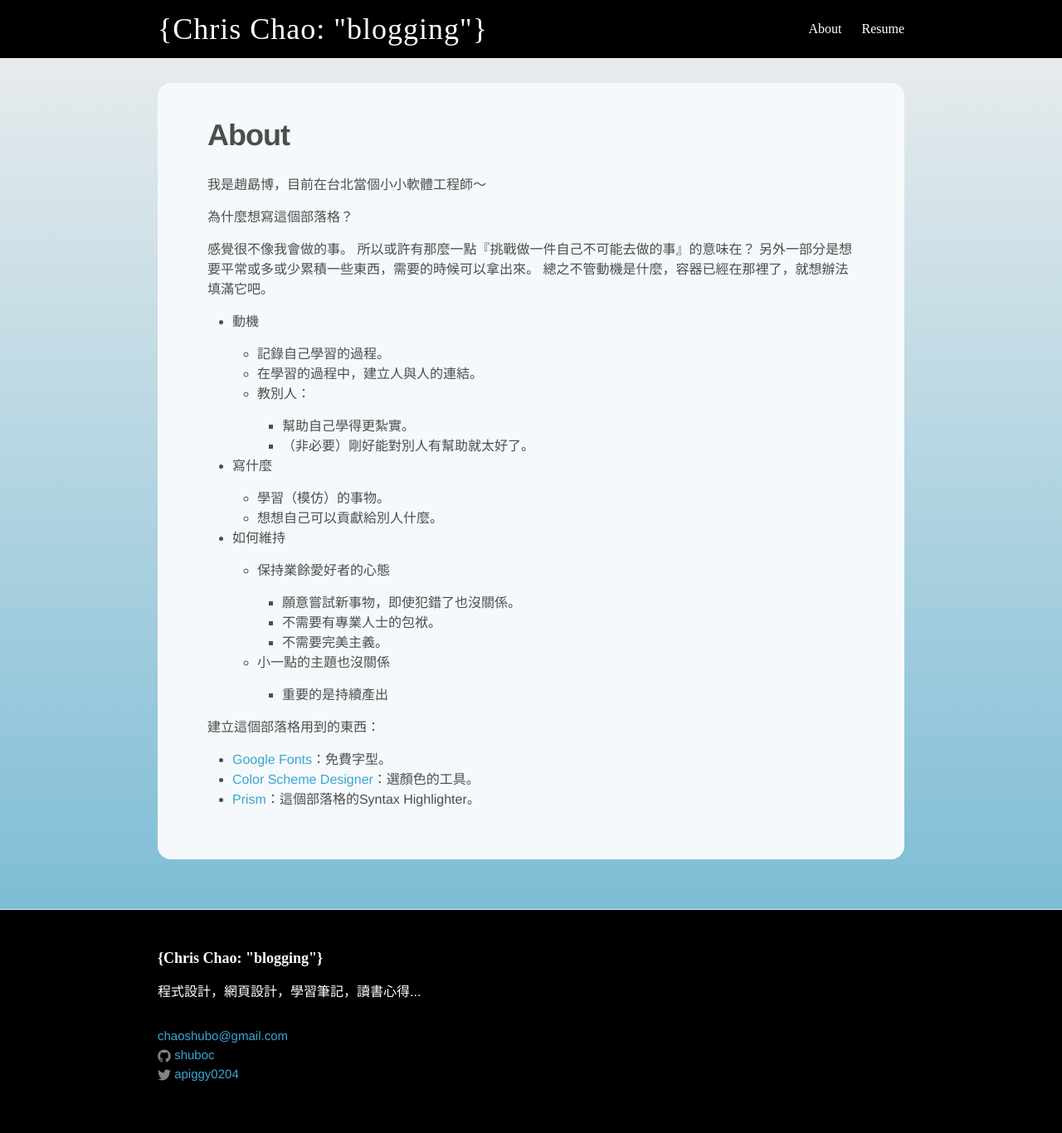
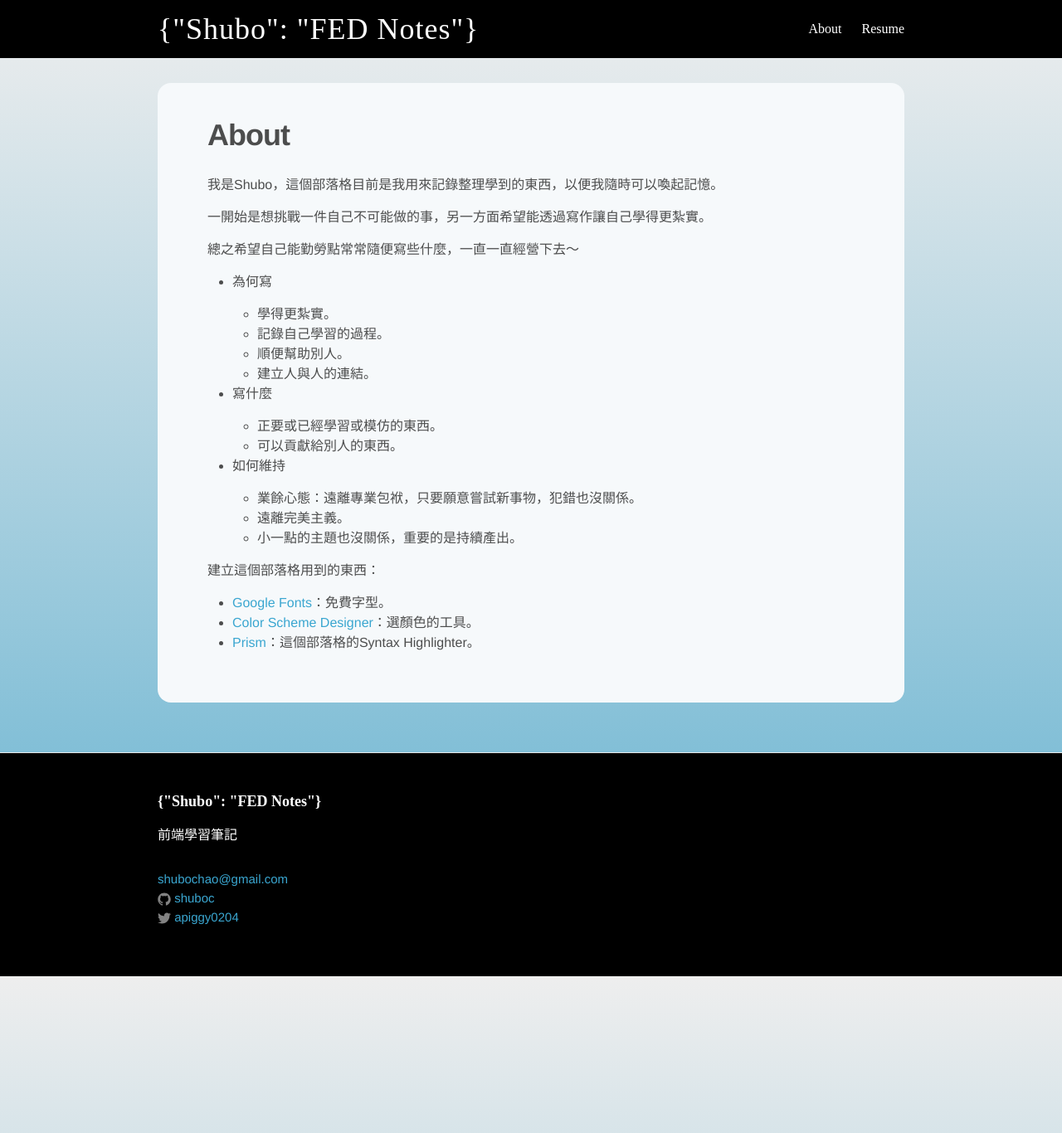
Before and after one commit to shuboc/shuboc.github.io, a Jekyll site: the page built from about.md, in a window 1280 px wide. Shown: the whole page at 83% size. Built offline with Jekyll 4.4.1, drawn with Linux system fonts in a browser that asks for light colours; nearby versions of some CDN libraries; some web fonts are replaced; library files that are not in the unit come from our copies.

Commit message:
Modify /about and title

```diff
--- a/_config.yml
+++ b/_config.yml
@@ -7,10 +7,10 @@
 
 # Site settings
 # title: "{name: \"趙勗博\"}"
-title: '{Chris Chao: "blogging"}'
-email: chaoshubo@gmail.com
+title: '{"Shubo": "FED Notes"}'
+email: shubochao@gmail.com
 description: > # this means to ignore newlines until "baseurl:"
-  程式設計，網頁設計，學習筆記，讀書心得...
+  前端學習筆記
 baseurl: "" # the subpath of your site, e.g. /blog
 url: "http://shuboc.github.io" # the base hostname & protocol for your site
 twitter_username: apiggy0204
--- a/about.md
+++ b/about.md
@@ -4,33 +4,26 @@ title: About
 permalink: /about/
 ---
 
-我是趙勗博，目前在台北當個小小軟體工程師～
+我是Shubo，這個部落格目前是我用來記錄整理學到的東西，以便我隨時可以喚起記憶。
 
-為什麼想寫這個部落格？
+一開始是想挑戰一件自己不可能做的事，另一方面希望能透過寫作讓自己學得更紮實。
 
-感覺很不像我會做的事。
-所以或許有那麼一點『挑戰做一件自己不可能去做的事』的意味在？
-另外一部分是想要平常或多或少累積一些東西，需要的時候可以拿出來。
-總之不管動機是什麼，容器已經在那裡了，就想辦法填滿它吧。
+總之希望自己能勤勞點常常隨便寫些什麼，一直一直經營下去～
 
-* 動機
+* 為何寫
+	* 學得更紮實。
 	* 記錄自己學習的過程。
-	* 在學習的過程中，建立人與人的連結。
-	* 教別人：
-		* 幫助自己學得更紮實。
-		* （非必要）剛好能對別人有幫助就太好了。
+	* 順便幫助別人。
+	* 建立人與人的連結。
 
 * 寫什麼
-	* 學習（模仿）的事物。
-	* 想想自己可以貢獻給別人什麼。
+	* 正要或已經學習或模仿的東西。
+	* 可以貢獻給別人的東西。
 
 * 如何維持
-	* 保持業餘愛好者的心態
-		* 願意嘗試新事物，即使犯錯了也沒關係。
-		* 不需要有專業人士的包袱。
-		* 不需要完美主義。
-	* 小一點的主題也沒關係
-		* 重要的是持續產出
+	* 業餘心態：遠離專業包袱，只要願意嘗試新事物，犯錯也沒關係。
+	* 遠離完美主義。
+	* 小一點的主題也沒關係，重要的是持續產出。
 
 建立這個部落格用到的東西：
 
```
